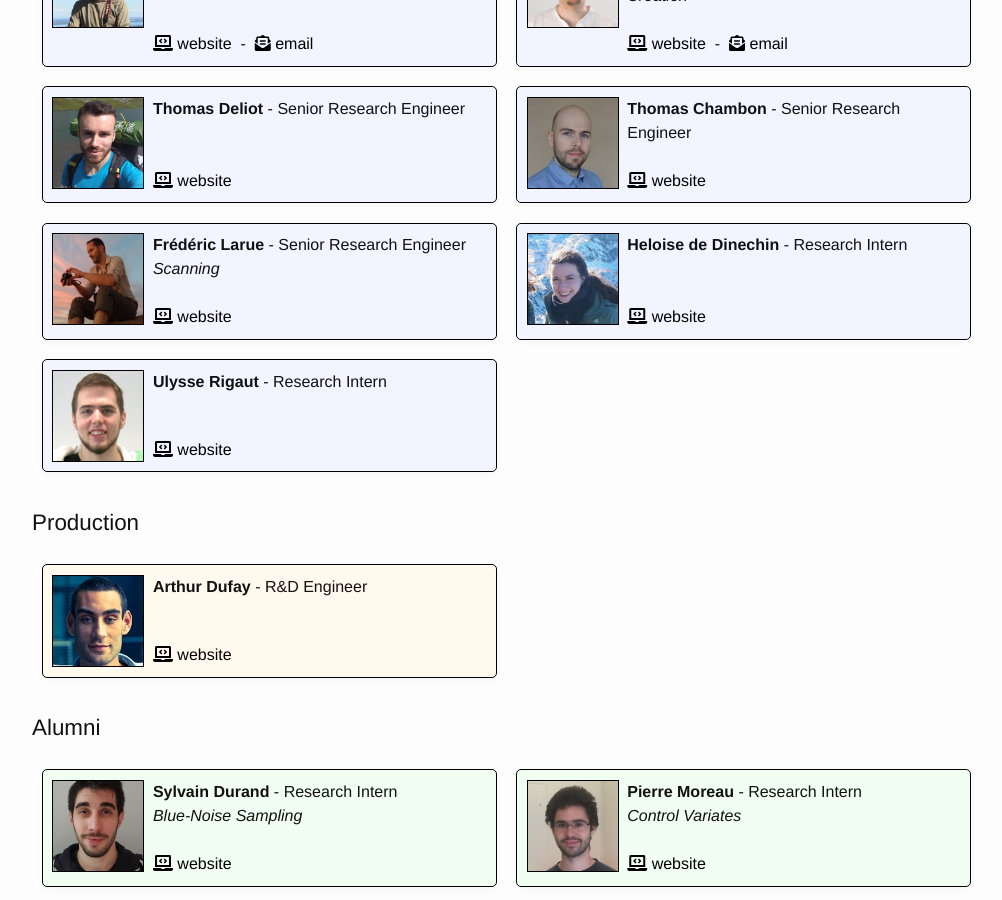
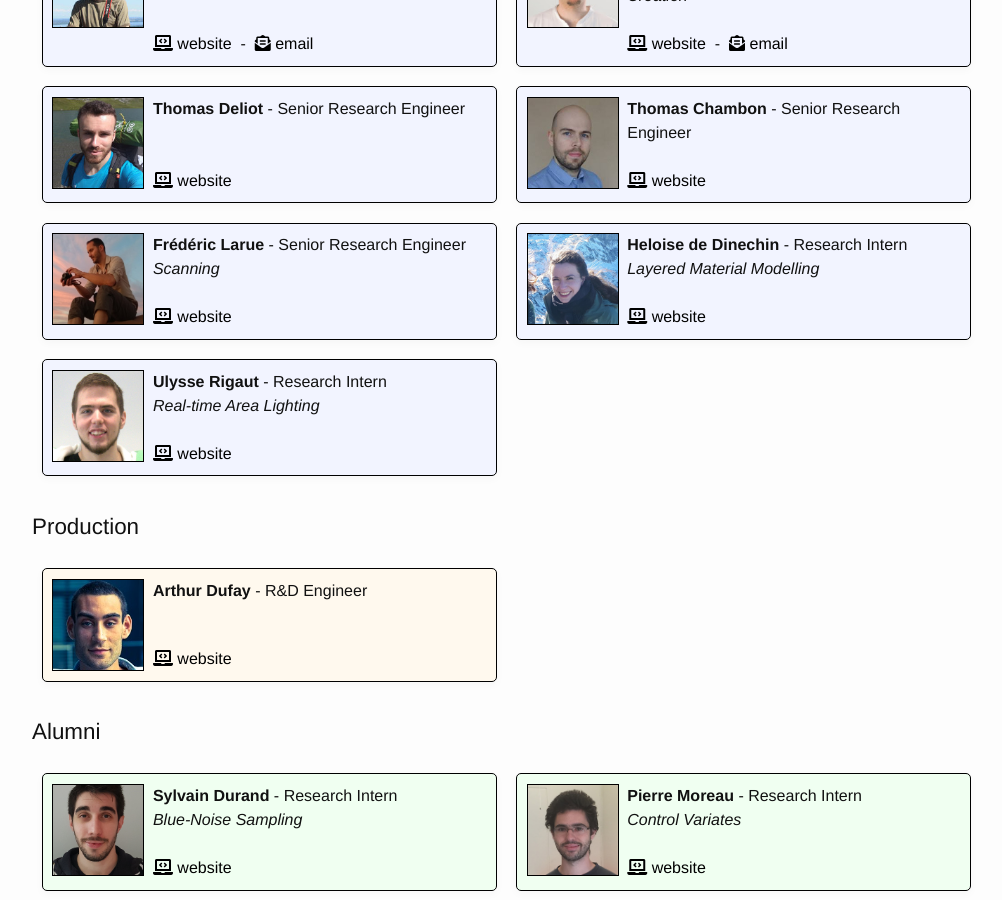
Before and after one commit to unity-grenoble/website, a Jekyll site: the page built from people.html, in a window 1280 px wide and 900 px high, scrolled down 403 px. Shown: the whole window, without its empty margins (126-1128 px from the left). Built offline with Jekyll 4.4.1, drawn with Linux system fonts in a browser that asks for light colours.

Commit message:
updated interns

```diff
--- a/_data/members.yml
+++ b/_data/members.yml
@@ -54,12 +54,14 @@
   title: Research Intern
   url: https://heloisededinechin.github.io/
   center: labs
+  topics: "Layered Material Modelling"
   photo: /images/people/heloise_dinechin.jpg
 
 - name: Ulysse Rigaut
   title: Research Intern
   url: "https://ulysserigaut.com/"
   center: labs
+  topics: "Real-time Area Lighting"
   photo: /images/people/ulysse_rigaut.jpg
 
 - name: Sylvain Durand
```
